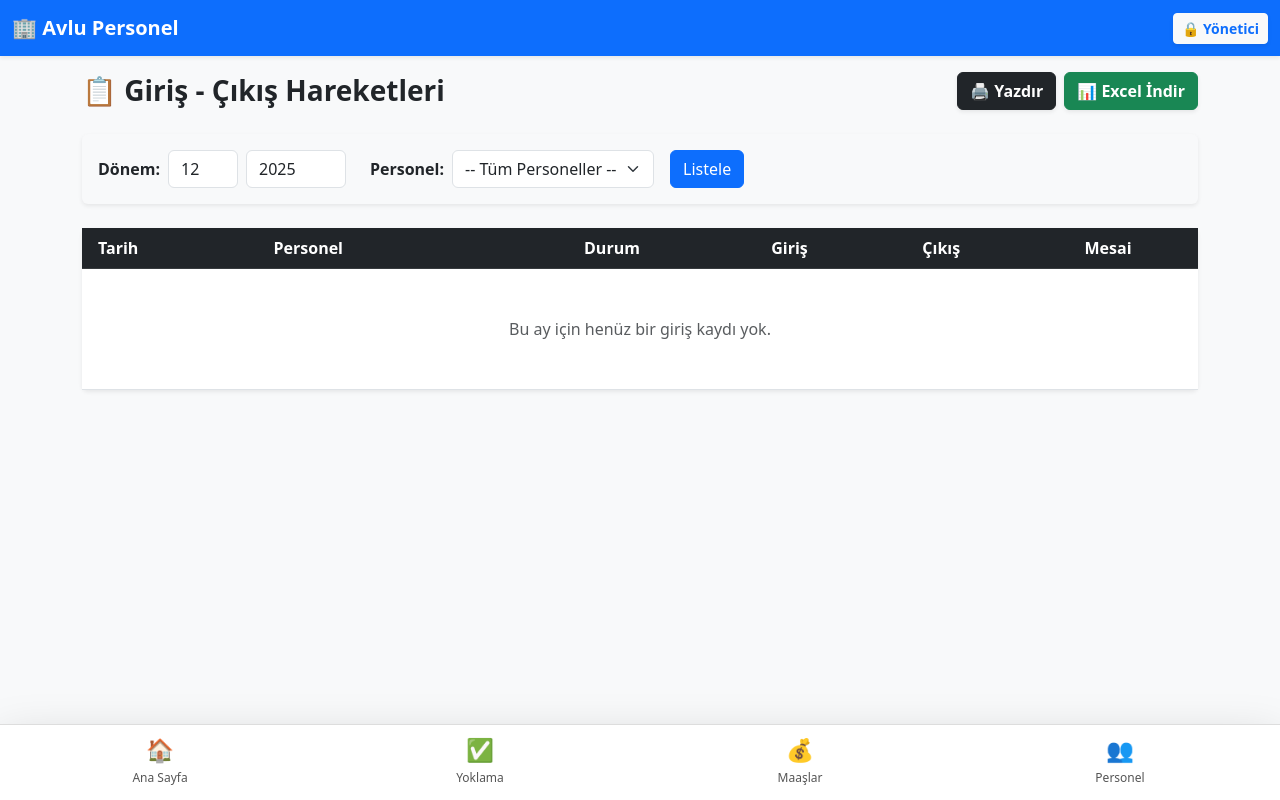
After one commit to musty7091/avlumaas, a Django app: page /giris-cikis-raporu/ in a window 1280 px wide. The commit adds this page. Run offline with Django 5.2, Linux system fonts and the light colour scheme; data that the repository does not hold is empty.

Commit message:
geliştirmeler

```diff
--- a/avlu_backend/urls.py
+++ b/avlu_backend/urls.py
@@ -7,9 +7,17 @@ urlpatterns = [
     path('', views.ana_sayfa, name='ana_sayfa'),
     path('personeller/', views.personel_listesi, name='personel_listesi'),
     path('personel-ekle-excel/', views.personel_import, name='personel_import'),
-    path('sablon-indir/', views.download_excel_template, name='download_excel_template'), # <-- YENİ
+    path('sablon-indir/', views.download_excel_template, name='download_excel_template'),
     path('personel/<int:personel_id>/', views.personel_detay, name='personel_detay'),
     path('yoklama/', views.yoklama_al, name='yoklama_al'),
     path('personel/<int:personel_id>/toplu-puantaj/', views.toplu_puantaj, name='toplu_puantaj'),
+
+    # Maaş Raporları
     path('maas-raporu/', views.maas_raporu, name='maas_raporu'),
+    path('maas-raporu-indir/', views.maas_raporu_indir, name='maas_raporu_indir'),
+    path('personel/<int:personel_id>/pusula/', views.personel_pusula, name='personel_pusula'),
+
+    # YENİ: GİRİŞ ÇIKIŞ RAPORU
+    path('giris-cikis-raporu/', views.giris_cikis_raporu, name='giris_cikis_raporu'),
+    path('giris-cikis-raporu-indir/', views.giris_cikis_raporu_indir, name='giris_cikis_raporu_indir'),
 ]
--- /dev/null
+++ b/core/templates/core/giris_cikis_raporu.html
@@ -0,0 +1,152 @@
+{% extends 'core/base.html' %}
+
+{% block content %}
+<div class="d-flex justify-content-between align-items-center mb-4">
+    <h3 class="fw-bold text-dark m-0">📋 Giriş - Çıkış Hareketleri</h3>
+
+    <div class="d-flex gap-2 no-print">
+        <button onclick="window.print()" class="btn btn-dark fw-bold shadow-sm">
+            🖨️ Yazdır
+        </button>
+
+        <a href="{% url 'giris_cikis_raporu_indir' %}?ay={{ ay }}&yil={{ yil }}&personel_id={{ secilen_personel_id|default:'' }}" class="btn btn-success fw-bold shadow-sm">
+            📊 Excel İndir
+        </a>
+    </div>
+</div>
+
+<form method="GET" class="card p-3 mb-4 bg-light shadow-sm border-0 no-print">
+    <div class="row g-2 align-items-center">
+        <div class="col-auto"><label class="fw-bold">Dönem:</label></div>
+        <div class="col-auto">
+            <input type="number" name="ay" class="form-control" value="{{ ay }}" min="1" max="12" style="width: 70px;">
+        </div>
+        <div class="col-auto">
+            <input type="number" name="yil" class="form-control" value="{{ yil }}" style="width: 100px;">
+        </div>
+
+        <div class="col-auto ms-3"><label class="fw-bold">Personel:</label></div>
+        <div class="col-auto">
+            <select name="personel_id" class="form-select" style="min-width: 200px;">
+                <option value="">-- Tüm Personeller --</option>
+                {% for p in personeller %}
+                    <option value="{{ p.id }}" {% if p.id == secilen_personel_id %}selected{% endif %}>
+                        {{ p.ad }} {{ p.soyad }}
+                    </option>
+                {% endfor %}
+            </select>
+        </div>
+
+        <div class="col-auto ms-2">
+            <button type="submit" class="btn btn-primary">Listele</button>
+        </div>
+    </div>
+</form>
+
+<div class="card shadow-sm border-0 print-border-0">
+    <div class="d-none d-print-block mb-3">
+        <h4>Giriş Çıkış Raporu</h4>
+        <small>Dönem: {{ ay }}/{{ yil }}</small>
+    </div>
+
+    <div class="table-responsive">
+        <table class="table table-hover align-middle mb-0 text-center table-striped-print">
+            <thead class="table-dark text-white">
+                <tr>
+                    <th class="text-start ps-3">Tarih</th>
+                    <th class="text-start">Personel</th>
+                    <th>Durum</th>
+                    <th>Giriş</th>
+                    <th>Çıkış</th>
+                    <th>Mesai</th>
+                </tr>
+            </thead>
+            <tbody>
+                {% for k in kayitlar %}
+                <tr>
+                    <td class="text-start ps-3 fw-bold bg-light text-nowrap">
+                        {{ k.tarih|date:"d M Y" }}
+                        <span class="text-muted fw-normal small ms-1">- {{ k.tarih|date:"l" }}</span>
+                    </td>
+
+                    <td class="text-start fw-bold text-primary">
+                        {{ k.personel.ad }} {{ k.personel.soyad }}
+                    </td>
+                    <td>
+                        {% if k.durum == 'geldi' %}
+                            <span class="badge bg-success bg-opacity-10 text-success border border-success">Geldi</span>
+                        {% elif k.durum == 'gelmedi' %}
+                            <span class="badge bg-danger bg-opacity-10 text-danger border border-danger">Gelmedi</span>
+                        {% elif k.durum == 'hafta_tatili' %}
+                            <span class="badge bg-warning bg-opacity-10 text-dark border border-warning">Hafta Tatili</span>
+                        {% else %}
+                            <span class="badge bg-secondary">{{ k.get_durum_display }}</span>
+                        {% endif %}
+                    </td>
+                    <td>
+                        {% if k.giris_saati %}
+                            <span class="fw-bold fs-5">{{ k.giris_saati|date:"H:i" }}</span>
+                        {% else %}
+                            <span class="text-muted">-</span>
+                        {% endif %}
+                    </td>
+                    <td>
+                        {% if k.cikis_saati %}
+                            <span class="fw-bold fs-5">{{ k.cikis_saati|date:"H:i" }}</span>
+                        {% else %}
+                            <span class="text-muted">-</span>
+                        {% endif %}
+                    </td>
+                    <td>
+                        {% if k.hesaplanan_mesai_saati > 0 %}
+                            <span class="badge bg-success">+{{ k.hesaplanan_mesai_saati }} Saat</span>
+                        {% elif k.hesaplanan_mesai_saati < 0 %}
+                            <span class="badge bg-danger">{{ k.hesaplanan_mesai_saati }} Saat</span>
+                        {% else %}
+                            <span class="text-muted">-</span>
+                        {% endif %}
+                    </td>
+                </tr>
+                {% empty %}
+                <tr>
+                    <td colspan="6" class="text-center py-5 text-muted">
+                        {% if secilen_personel_id %}
+                            Seçilen personel için bu ayda kayıt bulunamadı.
+                        {% else %}
+                            Bu ay için henüz bir giriş kaydı yok.
+                        {% endif %}
+                    </td>
+                </tr>
+                {% endfor %}
+            </tbody>
+        </table>
+    </div>
+</div>
+
+<div style="height: 50px;"></div>
+
+<style>
+    @media print {
+        /* Gizlenecek Elemanlar */
+        .no-print, .navbar, .mobile-bottom-nav, form, .btn {
+            display: none !important;
+        }
+
+        /* Sayfa Yapısı */
+        body { background-color: white; }
+        .container { max-width: 100% !important; width: 100% !important; padding: 0 !important; margin: 0 !important; }
+        .card { box-shadow: none !important; border: none !important; }
+
+        /* Tablo Ayarları */
+        .table-responsive { overflow: visible !important; }
+        table { width: 100% !important; font-size: 12px; }
+        thead th { background-color: #333 !important; color: white !important; -webkit-print-color-adjust: exact; }
+
+        /* Rozetlerin (Badge) Renkli Çıkması İçin */
+        .badge { border: 1px solid #000; color: black !important; background: none !important; }
+
+        /* Sayfa Başlığı Görünsün */
+        .d-print-block { display: block !important; }
+    }
+</style>
+{% endblock %}
--- a/core/views.py
+++ b/core/views.py
@@ -329,3 +329,182 @@ def download_excel_template(request):
     response['Content-Disposition'] = 'attachment; filename="personel_sablon.xlsx"'
 
     return response
+
+# --- YENİ: TOPLU MAAŞ RAPORUNU EXCEL OLARAK İNDİRME ---
+def maas_raporu_indir(request):
+    bugun = timezone.now().date()
+    try:
+        yil = int(request.GET.get('yil', bugun.year))
+        ay = int(request.GET.get('ay', bugun.month))
+    except ValueError:
+        yil = bugun.year
+        ay = bugun.month
+
+    # Rapor verisini hazırla (maas_raporu fonksiyonundaki mantığın aynısı)
+    personeller = Personel.objects.filter(aktif_mi=True)
+    data = []
+
+    for p in personeller:
+        calistigi_gun = Puantaj.objects.filter(personel=p, tarih__year=yil, tarih__month=ay, durum__in=['geldi', 'hafta_tatili']).count()
+        gelmedigi_gun = Puantaj.objects.filter(personel=p, tarih__year=yil, tarih__month=ay, durum__in=['gelmedi', 'ucretsiz_izin']).count()
+        toplam_mesai = Puantaj.objects.filter(personel=p, tarih__year=yil, tarih__month=ay).aggregate(Sum('hesaplanan_mesai_saati'))['hesaplanan_mesai_saati__sum'] or 0
+        mesai_ucreti = float(toplam_mesai) * float(p.ozel_mesai_ucreti)
+
+        if p.calisma_tipi == 'aylik':
+            gunluk_maliyet = float(p.maas_tutari) / 30
+            maas_kesintisi = gunluk_maliyet * gelmedigi_gun
+            ana_hakedis = float(p.maas_tutari) - maas_kesintisi
+        else:
+            ana_hakedis = float(p.maas_tutari) * calistigi_gun
+
+        tum_hareketler = FinansalHareket.objects.filter(personel=p, tarih__year=yil, tarih__month=ay)
+        toplam_prim = tum_hareketler.filter(islem_tipi='prim').aggregate(Sum('tutar'))['tutar__sum'] or 0
+        diger_kesintiler = tum_hareketler.exclude(islem_tipi='prim').aggregate(Sum('tutar'))['tutar__sum'] or 0
+        taksit_kesintisi = TaksitliAvans.objects.filter(personel=p, tamamlandi=False).aggregate(Sum('aylik_kesinti'))['aylik_kesinti__sum'] or 0
+        toplam_kesinti = float(diger_kesintiler) + float(taksit_kesintisi)
+        net_maas = ana_hakedis + mesai_ucreti + float(toplam_prim) - toplam_kesinti
+
+        data.append({
+            'Ad Soyad': f"{p.ad} {p.soyad}",
+            'Çalışma Tipi': p.get_calisma_tipi_display(),
+            'Çalıştığı Gün': calistigi_gun,
+            'Gelmediği Gün': gelmedigi_gun,
+            'Ana Hakediş': ana_hakedis,
+            'Mesai Saati': toplam_mesai,
+            'Mesai Ücreti': mesai_ucreti,
+            'Primler': toplam_prim,
+            'Kesintiler': toplam_kesinti,
+            'NET ÖDENECEK': net_maas
+        })
+
+    # Pandas ile Excel oluştur
+    df = pd.DataFrame(data)
+    buffer = io.BytesIO()
+    with pd.ExcelWriter(buffer, engine='openpyxl') as writer:
+        df.to_excel(writer, index=False, sheet_name=f'{ay}-{yil} Maas Raporu')
+
+    buffer.seek(0)
+    response = HttpResponse(buffer, content_type='application/vnd.openxmlformats-officedocument.spreadsheetml.sheet')
+    response['Content-Disposition'] = f'attachment; filename="Maas_Raporu_{ay}_{yil}.xlsx"'
+    return response
+
+# --- YENİ: KİŞİYE ÖZEL MAAŞ PUSULASI / DETAY RAPOR ---
+def personel_pusula(request, personel_id):
+    personel = get_object_or_404(Personel, id=personel_id)
+    bugun = timezone.now().date()
+    try:
+        yil = int(request.GET.get('yil', bugun.year))
+        ay = int(request.GET.get('ay', bugun.month))
+    except ValueError:
+        yil = bugun.year
+        ay = bugun.month
+
+    # Hesaplamalar (Tek kişi için)
+    calistigi_gun = Puantaj.objects.filter(personel=personel, tarih__year=yil, tarih__month=ay, durum__in=['geldi', 'hafta_tatili']).count()
+    gelmedigi_gun = Puantaj.objects.filter(personel=personel, tarih__year=yil, tarih__month=ay, durum__in=['gelmedi', 'ucretsiz_izin']).count()
+    toplam_mesai = Puantaj.objects.filter(personel=personel, tarih__year=yil, tarih__month=ay).aggregate(Sum('hesaplanan_mesai_saati'))['hesaplanan_mesai_saati__sum'] or 0
+    mesai_ucreti = float(toplam_mesai) * float(personel.ozel_mesai_ucreti)
+
+    if personel.calisma_tipi == 'aylik':
+        gunluk_maliyet = float(personel.maas_tutari) / 30
+        maas_kesintisi = gunluk_maliyet * gelmedigi_gun
+        ana_hakedis = float(personel.maas_tutari) - maas_kesintisi
+    else:
+        ana_hakedis = float(personel.maas_tutari) * calistigi_gun
+
+    # Hareket Detayları (Pusulada listelemek için)
+    tum_hareketler = FinansalHareket.objects.filter(personel=personel, tarih__year=yil, tarih__month=ay).order_by('tarih')
+
+    primler_listesi = tum_hareketler.filter(islem_tipi='prim')
+    toplam_prim = primler_listesi.aggregate(Sum('tutar'))['tutar__sum'] or 0
+
+    kesintiler_listesi = tum_hareketler.exclude(islem_tipi='prim')
+    diger_kesintiler = kesintiler_listesi.aggregate(Sum('tutar'))['tutar__sum'] or 0
+
+    # Taksitler
+    taksitler = TaksitliAvans.objects.filter(personel=personel, tamamlandi=False)
+    taksit_kesintisi = taksitler.aggregate(Sum('aylik_kesinti'))['aylik_kesinti__sum'] or 0
+
+    toplam_kesinti = float(diger_kesintiler) + float(taksit_kesintisi)
+    net_maas = ana_hakedis + mesai_ucreti + float(toplam_prim) - toplam_kesinti
+
+    return render(request, 'core/personel_pusula.html', {
+        'personel': personel,
+        'ay': ay,
+        'yil': yil,
+        'ay_adi': calendar.month_name[ay],
+        'calistigi_gun': calistigi_gun,
+        'gelmedigi_gun': gelmedigi_gun,
+        'ana_hakedis': ana_hakedis,
+        'toplam_mesai': toplam_mesai,
+        'mesai_ucreti': mesai_ucreti,
+        'primler_listesi': primler_listesi,
+        'toplam_prim': toplam_prim,
+        'kesintiler_listesi': kesintiler_listesi,
+        'taksitler': taksitler,
+        'taksit_kesintisi': taksit_kesintisi,
+        'toplam_kesinti': toplam_kesinti,
+        'net_maas': net_maas
+    })
+
+# --- YENİ: AYLIK GİRİŞ-ÇIKIŞ LİSTESİ ---
+def giris_cikis_raporu(request):
+    bugun = timezone.now().date()
+    try:
+        yil = int(request.GET.get('yil', bugun.year))
+        ay = int(request.GET.get('ay', bugun.month))
+    except ValueError:
+        yil = bugun.year
+        ay = bugun.month
+
+    # O ayın tüm puantaj kayıtlarını getir (Önce tarihe, sonra isme göre sırala)
+    kayitlar = Puantaj.objects.filter(
+        tarih__year=yil,
+        tarih__month=ay
+    ).select_related('personel').order_by('tarih', 'personel__ad')
+
+    return render(request, 'core/giris_cikis_raporu.html', {
+        'kayitlar': kayitlar,
+        'yil': yil,
+        'ay': ay,
+        'ay_adi': calendar.month_name[ay]
+    })
+
+def giris_cikis_raporu_indir(request):
+    bugun = timezone.now().date()
+    try:
+        yil = int(request.GET.get('yil', bugun.year))
+        ay = int(request.GET.get('ay', bugun.month))
+    except ValueError:
+        yil = bugun.year
+        ay = bugun.month
+
+    kayitlar = Puantaj.objects.filter(
+        tarih__year=yil,
+        tarih__month=ay
+    ).select_related('personel').order_by('tarih', 'personel__ad')
+
+    data = []
+    for k in kayitlar:
+        giris = k.giris_saati.strftime('%H:%M') if k.giris_saati else '-'
+        cikis = k.cikis_saati.strftime('%H:%M') if k.cikis_saati else '-'
+
+        data.append({
+            'Tarih': k.tarih.strftime('%d.%m.%Y'),
+            'Gün': k.tarih.strftime('%A'),
+            'Personel': f"{k.personel.ad} {k.personel.soyad}",
+            'Durum': k.get_durum_display(),
+            'Giriş Saati': giris,
+            'Çıkış Saati': cikis,
+            'Mesai (Saat)': k.hesaplanan_mesai_saati
+        })
+
+    df = pd.DataFrame(data)
+    buffer = io.BytesIO()
+    with pd.ExcelWriter(buffer, engine='openpyxl') as writer:
+        df.to_excel(writer, index=False, sheet_name=f'Giris_Cikis_{ay}_{yil}')
+
+    buffer.seek(0)
+    response = HttpResponse(buffer, content_type='application/vnd.openxmlformats-officedocument.spreadsheetml.sheet')
+    response['Content-Disposition'] = f'attachment; filename="Giris_Cikis_Raporu_{ay}_{yil}.xlsx"'
+    return response
```
Also changed, not shown: core/templates/core/ana_sayfa.html (+17 -11 lines), core/templates/core/maas_raporu.html (+21 -29 lines), core/templates/core/personel_pusula.html (added, +135 -0 lines), core/templates/core/toplu_puantaj.html (+42 -36 lines), core/templates/core/yoklama.html (+3 -12 lines).
